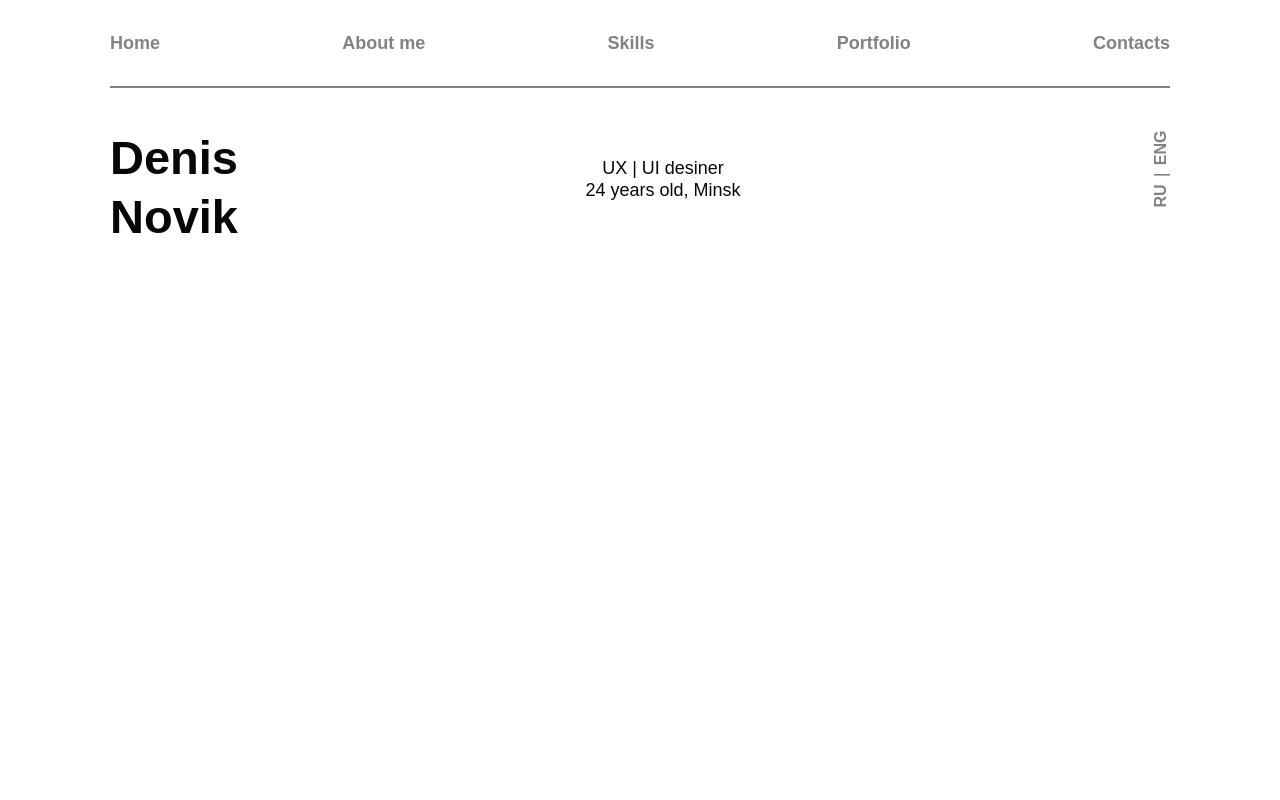
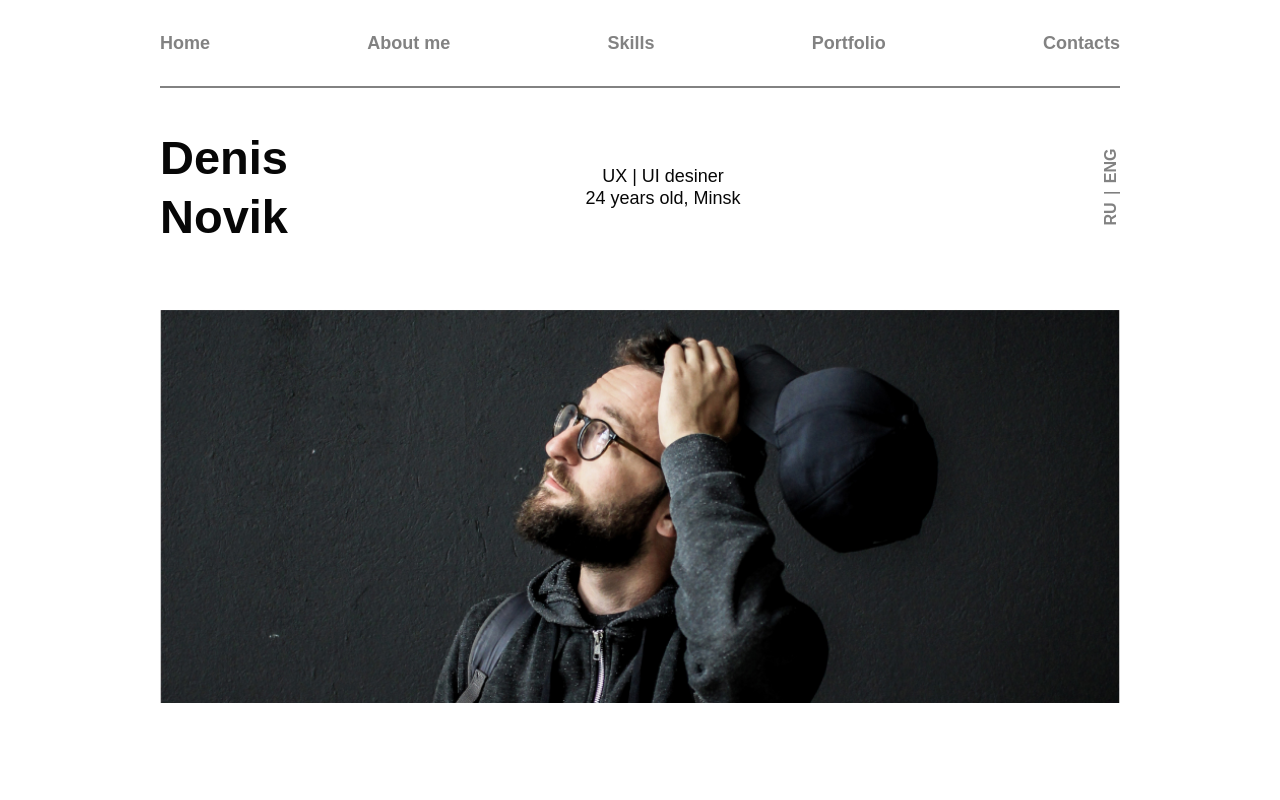
Before and after one commit to breadwheathead/snatch_0, a plain HTML site: page index.html in a window 1280 px wide. Shown: the top 800 px of the page. Drawn offline with Linux system fonts and the light colour scheme.

Commit message:
fix puth to bg and align center for denis

```diff
--- a/css/style.scss
+++ b/css/style.scss
@@ -38,10 +38,11 @@ body {
 }
 
 .container {
-    max-width: 1140px;
+    max-width: 960px;
     margin: 0 auto;
     padding-left: 40px;
     padding-right: 40px;
+    box-sizing: content-box;
 }
 
 .flex_column {
@@ -112,16 +113,17 @@ body {
         }
 
         &__welcome {
-            display: flex;
-            justify-content: space-between;
-            align-items: baseline;
             min-height: 575px;
-            background-image: url(img/denis_novik.jpg);
+            background-image: url(../img/denis_novik.jpg);
             background-repeat: no-repeat;
             background-position: center bottom;
             background-position-y: bottom;
-            background-size: 1140px;
+            background-size: 960px;
 
+            .denis {
+                display: flex;
+                justify-content: space-between;
+                align-items: center;
 
                 .denis_novik {
                     max-width: 123px;
@@ -147,6 +149,7 @@ body {
 
                 .lang:hover {
                     color: #070707;
+                }
             }
         }
     }
--- a/index.html
+++ b/index.html
@@ -25,13 +25,14 @@
                 </nav>
                 <hr class="header__line">
                 <div class="header__welcome">
-
+                    <div class="denis">
                         <h1 class="denis_novik bold_text">Denis Novik</h1>
                         <p class="personal_info text">UX | UI desiner <br> 24 years old, Minsk</p>
                         <div class="vertical_text">
                             <a href="#" class="bold_text lang">RU</a>
                             &nbsp;|&nbsp;
                             <a href="#" class="bold_text lang">ENG</a>
+                        </div>
                     </div>
                 </div>
             </div>
```
Also changed, not shown: css/style.css, 1 other file. Lines whose indentation alone changed are shown as unchanged.
